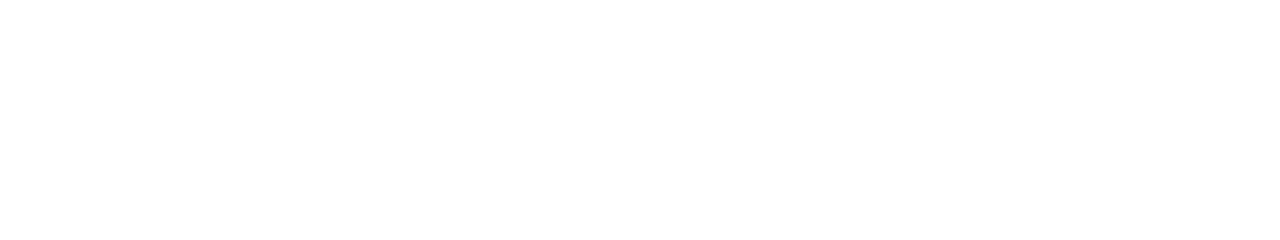
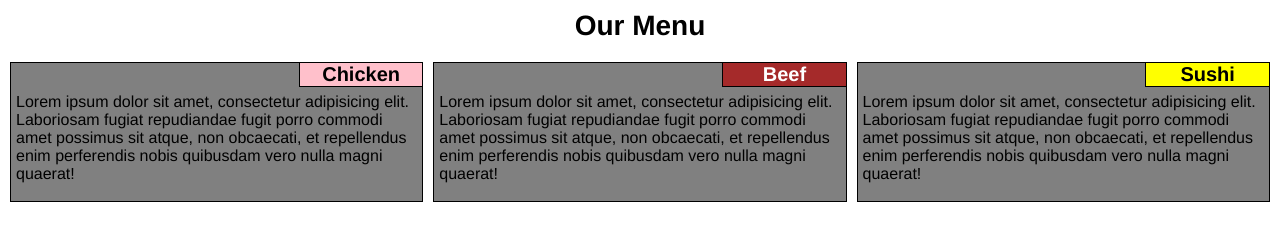
Before and after one commit to pcoutinh/Module2, a plain HTML site: page mod2_solution/index.html in a window 1280 px wide. Drawn offline with Linux system fonts and the light colour scheme.

Commit message:
Module2 Assignment

```diff
--- /dev/null
+++ b/mod2_solution/css/Module2.css
@@ -0,0 +1,93 @@
+* {
+  box-sizing: border-box;
+  margin:0;
+  padding:0;
+}
+
+body {
+  margin:5px;
+  font-family: "Helvetica","sans-serif";
+}
+
+h4 {
+  margin-top: 10px;
+  margin-bottom: 15px;
+  text-align: center;
+  font-size: 175%;
+}
+
+p {
+  position: relative;
+  top:25px;
+}
+
+.title {
+  text-align:center;
+  width:30%;
+  border: 1px solid black;
+  border-top:none;
+  border-right:none;
+  font-weight:bold;
+  font-size:125%;
+  position:absolute;
+  top:0px;
+  right: 0px;
+}
+
+#title1 {
+  background-color: pink;
+}
+
+#title2 {
+  background-color: brown;
+  color:white;
+}
+
+#title3 {
+  background-color: yellow;
+}
+
+.container {
+      padding:5px;
+      height:140px;
+      border: 1px solid black;
+      background-color: gray;
+      position:relative;
+}
+
+.row {
+  width: 100%;
+}
+
+@media (min-width: 992px) {
+	.col-lg-4{
+		float: left;
+   	width: 33.33%;
+   	padding:5px;
+  }
+}
+
+@media (min-width: 768px) and (max-width: 991px) {
+	.col-md-6 {
+		float: left;
+    width: 50%;
+    padding:5px;
+   }
+
+   #col3 {
+	  clear:left;
+	  padding:5px;
+  }
+}
+
+@media (max-width: 767px) {
+  .container {
+    height:160px;
+  }
+
+	.col-sm-12{
+		float: left;
+   	width:100%;
+   	padding:5px;
+   }
+}
--- a/mod2_solution/index.html
+++ b/mod2_solution/index.html
@@ -1,9 +1,43 @@
 <!DOCTYPE html>
 <html>
 <head>
-	<title>Module 1 Assignment</title>
+<meta charset="utf-8">
+<meta name="viewport" content="width=device-width, initial-scale=1">
+<link href="css/Module2.css" rel="stylesheet">
+<title>Restaurant Menu</title>
 </head>
+
 <body>
 
+<h4>Our Menu</h4>
+
+<div class="row">
+  <div class="col-lg-4 col-md-6 col-sm-12">
+    <div class="container">
+      <div id="title1" class="title"> Chicken </div>
+        <p>
+  		    Lorem ipsum dolor sit amet, consectetur adipisicing elit. Laboriosam fugiat repudiandae fugit porro commodi amet possimus sit atque, non obcaecati, et repellendus enim perferendis nobis quibusdam vero nulla magni quaerat!
+  	     </p>
+      </div>
+    </div>
+  <div class="col-lg-4 col-md-6 col-sm-12">
+    <div class="container">
+      <div id="title2" class="title"> Beef </div>
+  	     <p>
+  		    Lorem ipsum dolor sit amet, consectetur adipisicing elit. Laboriosam fugiat repudiandae fugit porro commodi amet possimus sit atque, non obcaecati, et repellendus enim perferendis nobis quibusdam vero nulla magni quaerat!
+  	     </p>
+      </div>
+    </div>
+  <div id="col3" class="col-lg-4 col-sm-12">
+    <div class="container">
+      <div id="title3" class="title"> Sushi </div>
+      	<p>
+  		    Lorem ipsum dolor sit amet, consectetur adipisicing elit. Laboriosam fugiat repudiandae fugit porro commodi amet possimus sit atque, non obcaecati, et repellendus enim perferendis nobis quibusdam vero nulla magni quaerat!
+  	     </p>
+      </div>
+    </div>
+  </div>
+
 </body>
+
 </html>
```
